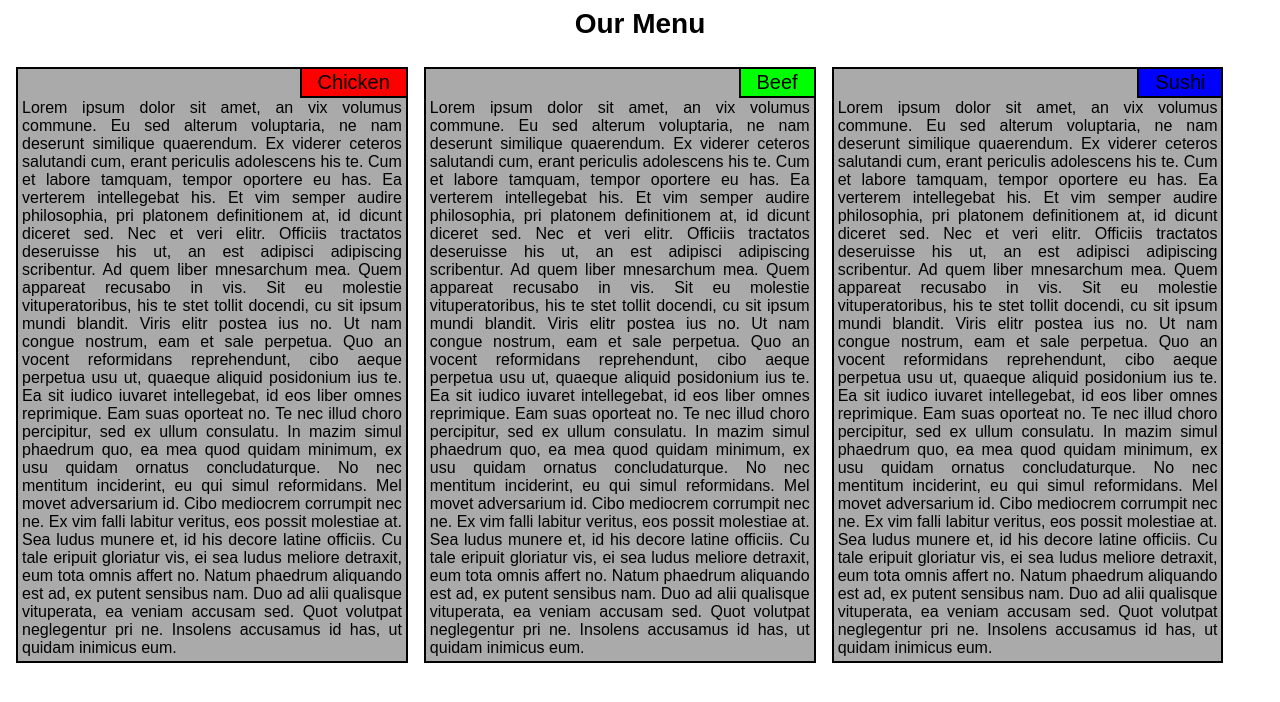
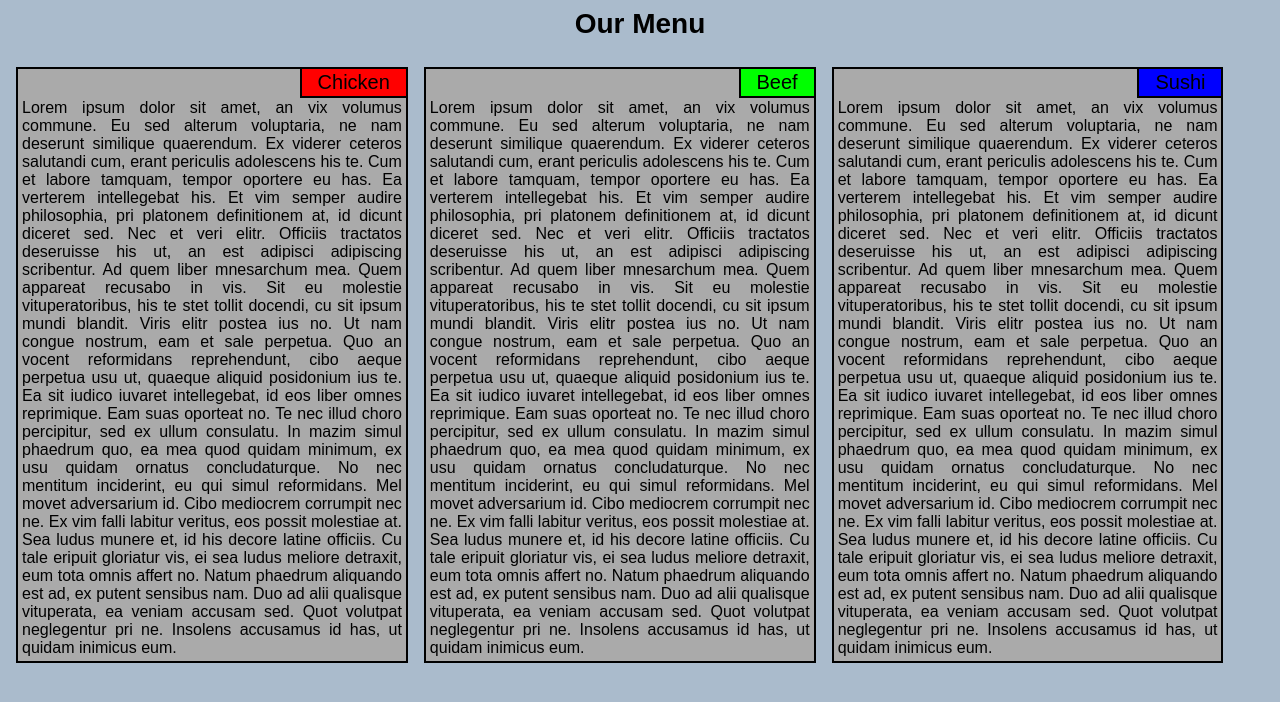
Before and after one commit to chin8/coursera-css, a plain HTML site: page module2-solution/index.html in a window 1280 px wide. Drawn offline with Linux system fonts and the light colour scheme.

Commit message:
added background color

```diff
--- a/module2-solution/style.css
+++ b/module2-solution/style.css
@@ -1,5 +1,6 @@
 body {
     font-family: sans-serif, Helvetica, Arial;
+    background-color: #abc;
 
 }
 
```
